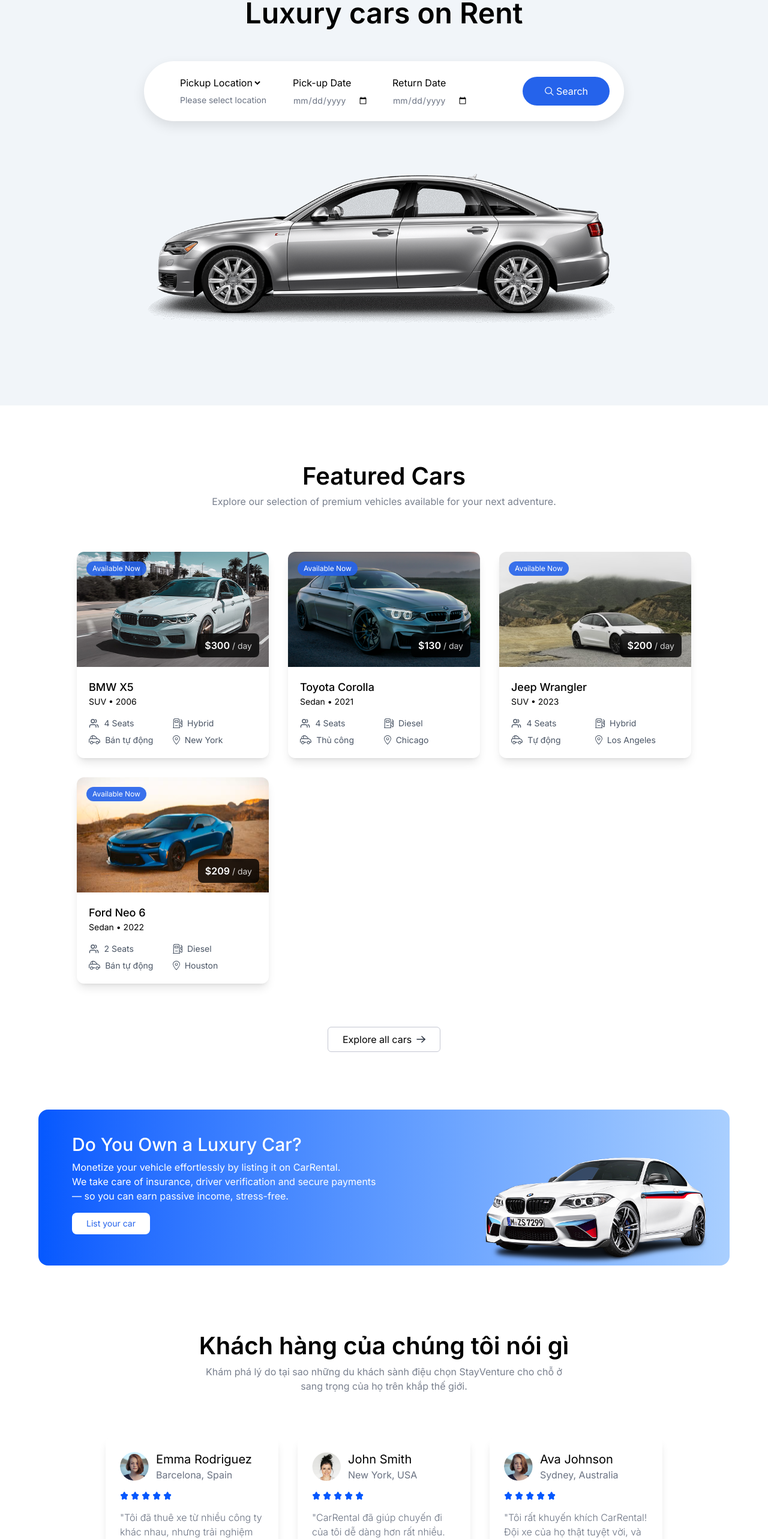
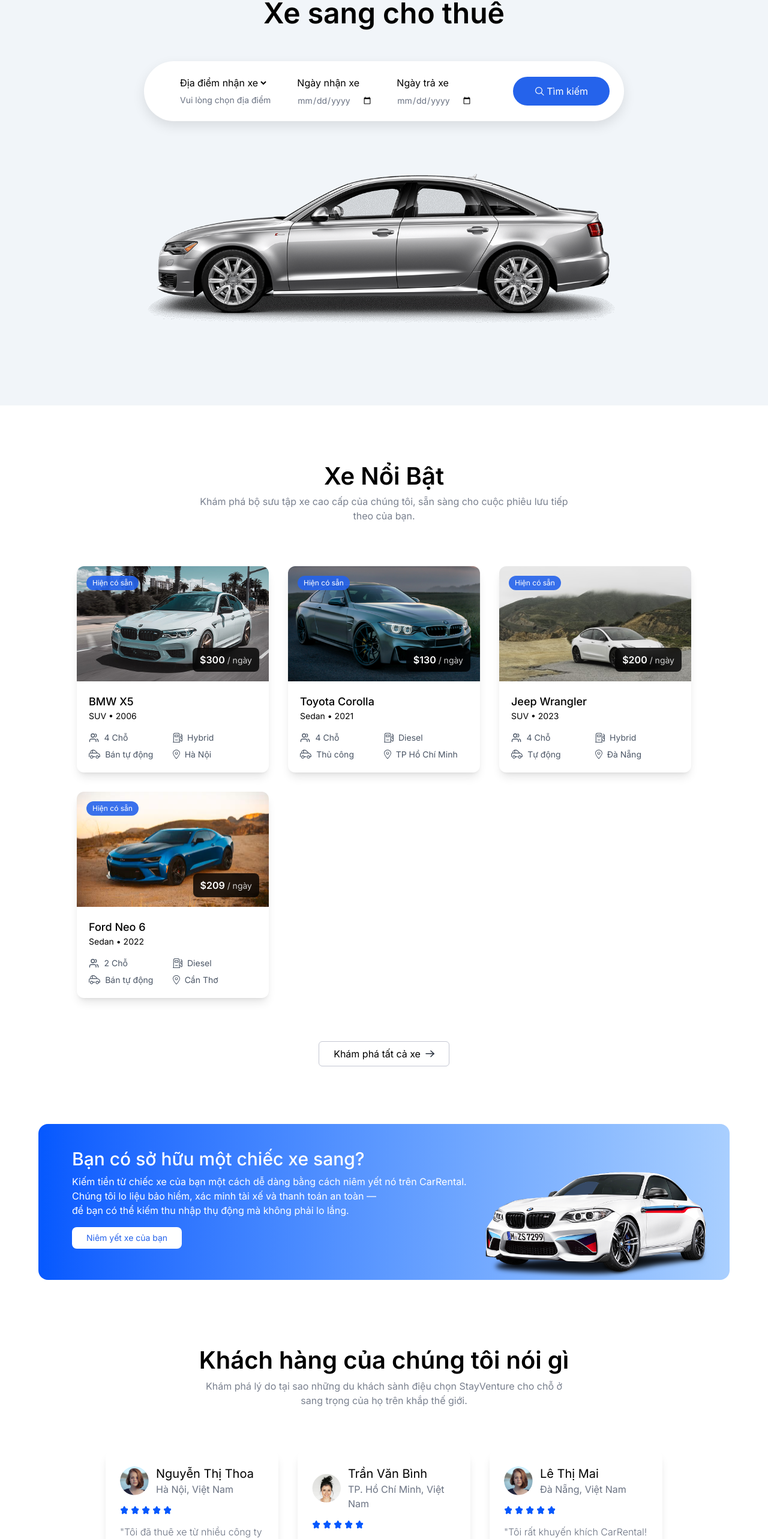
Before and after one commit to AnhTuan2411Dev/FullStackCarRentalBookingApp01, a React (Vite) app in the folder client/: page / in a window 1280 px wide. Shown: the part 197-2763 px from the top of the page at 60% size. Built offline with nearby package versions, Linux system fonts and the light colour scheme.

Commit message:
Tạo Footer Section

```diff
--- a/client/src/assets/assets.ts
+++ b/client/src/assets/assets.ts
@@ -42,7 +42,7 @@
 import car_image3 from "./car_image3.png"; // Hình ảnh xe 3
 import car_image4 from "./car_image4.png"; // Hình ảnh xe 4
 
-export const cityList: string[] = ['New York', 'Los Angeles', 'Houston', 'Chicago']; // Giữ nguyên tên thành phố tiếng Anh vì đây là dữ liệu địa lý
+export const cityList: string[] = ['Hà Nội', 'TP Hồ Chí Minh', 'Đà Nẵng', 'Cần Thơ'];
 
 // Đối tượng chứa tất cả các tài sản (biểu tượng, hình ảnh) được import
 export const assets = {
@@ -130,11 +130,11 @@
 
 // Dữ liệu người dùng giả (ví dụ: cho mục đích phát triển/thử nghiệm)
 export const dummyUserData: DummyUserData = {
-  "_id": "6847f7cab3d8daecdb517095", // ID người dùng
-  "name": "GreatStack", // Tên người dùng
-  "email": "admin@example.com", // Email người dùng
-  "role": "owner", // Vai trò người dùng
-  "image": user_profile, // Hình ảnh hồ sơ người dùng
+    "_id": "6847f7cab3d8daecdb517095", // ID người dùng
+    "name": "GreatStack", // Tên người dùng
+    "email": "admin@example.com", // Email người dùng
+    "role": "owner", // Vai trò người dùng
+    "image": user_profile, // Hình ảnh hồ sơ người dùng
 };
 
 // Định nghĩa interface cho dữ liệu xe giả
@@ -170,7 +170,7 @@
         "fuel_type": "Hybrid", // Loại nhiên liệu
         "transmission": "Bán tự động", // Hộp số
         "pricePerDay": 300, // Giá mỗi ngày
-        "location": "New York", // Địa điểm
+        "location": "Hà Nội", // Địa điểm
         "description": "BMW X5 là một chiếc SUV hạng sang cỡ trung do BMW sản xuất. X5 ra mắt vào năm 1999 là chiếc SUV đầu tiên được sản xuất bởi BMW.", // Mô tả
         "isAvaliable": true, // Có sẵn
         "createdAt": "2025-04-16T07:26:56.215Z", // Thời gian tạo
@@ -187,7 +187,7 @@
         "fuel_type": "Diesel", // Loại nhiên liệu
         "transmission": "Thủ công", // Hộp số
         "pricePerDay": 130, // Giá mỗi ngày
-        "location": "Chicago", // Địa điểm
+        "location": "TP Hồ Chí Minh", // Địa điểm
         "description": "Toyota Corolla là một chiếc sedan hạng sang cỡ trung do Toyota sản xuất. Corolla ra mắt vào năm 2008 là chiếc sedan đầu tiên được sản xuất bởi Toyota.", // Mô tả
         "isAvaliable": true, // Có sẵn
         "createdAt": "2025-04-16T08:33:57.993Z", // Thời gian tạo
@@ -204,7 +204,7 @@
         "fuel_type": "Hybrid", // Loại nhiên liệu
         "transmission": "Tự động", // Hộp số
         "pricePerDay": 200, // Giá mỗi ngày
-        "location": "Los Angeles", // Địa điểm
+        "location": "Đà Nẵng", // Địa điểm
         "description": "Jeep Wrangler là một chiếc SUV hạng sang cỡ trung do Jeep sản xuất. Wrangler ra mắt vào năm 2003 là chiếc SUV đầu tiên được sản xuất bởi Jeep.", // Mô tả
         "isAvaliable": true, // Có sẵn
         "createdAt": "2025-04-16T08:34:39.592Z", // Thời gian tạo
@@ -221,7 +221,7 @@
         "fuel_type": "Diesel", // Loại nhiên liệu
         "transmission": "Bán tự động", // Hộp số
         "pricePerDay": 209, // Giá mỗi ngày
-        "location": "Houston", // Địa điểm
+        "location": "Cần Thơ", // Địa điểm
         "description": "Đây là một chiếc sedan hạng sang cỡ trung do Toyota sản xuất. Corolla ra mắt vào năm 2008 là chiếc sedan đầu tiên được sản xuất bởi Toyota.", // Mô tả
         "isAvaliable": true, // Có sẵn
         "createdAt": "2025-04-17T06:15:47.318Z", // Thời gian tạo
--- a/client/src/components/Banner.tsx
+++ b/client/src/components/Banner.tsx
@@ -9,13 +9,13 @@
       {/* Phần nội dung văn bản bên trái */}
       <div className="text-white">
         {/* Tiêu đề */}
-        <h2 className="text-3xl font-medium">Do You Own a Luxury Car?</h2>
+        <h2 className="text-3xl font-medium">Bạn có sở hữu một chiếc xe sang?</h2>
         {/* Đoạn văn bản mô tả */}
-        <p className="mt-2">Monetize your vehicle effortlessly by listing it on CarRental.</p>
+        <p className="mt-2">Kiếm tiền từ chiếc xe của bạn một cách dễ dàng bằng cách niêm yết nó trên CarRental.</p>
         {/* Đoạn văn bản chi tiết hơn */}
-        <p className="max-w-130">We take care of insurance, driver verification and secure payments — so you can earn passive income, stress-free.</p>
+        <p className="max-w-130">Chúng tôi lo liệu bảo hiểm, xác minh tài xế và thanh toán an toàn — để bạn có thể kiếm thu nhập thụ động mà không phải lo lắng.</p>
         {/* Nút "List your car" */}
-        <button className="px-6 py-2 bg-white hover:bg-slate-100 transition-all text-primary rounded-lg text-sm mt-4 cursor-pointer" tabIndex={0}>List your car</button>
+        <button className="px-6 py-2 bg-white hover:bg-slate-100 transition-all text-primary rounded-lg text-sm mt-4 cursor-pointer" tabIndex={0}>Niêm yết xe của bạn</button>
       </div>
       {/* Hình ảnh xe hơi bên phải */}
       <img alt="car" className="max-h-45 mt-10" src={assets.banner_car_image} style={{ opacity: 1, transform: 'none' }} />
--- a/client/src/components/CarCard.tsx
+++ b/client/src/components/CarCard.tsx
@@ -33,12 +33,12 @@
                     src={car.image} />
                 {/* Trạng thái xe (có sẵn/không có sẵn) */}
                 <p className="absolute top-4 left-4 bg-primary/90 text-white text-xs px-2.5 py-1 rounded-full">
-                    {car.isAvaliable ? "Available Now" : "Not Available"}
+                    {car.isAvaliable ? "Hiện có sẵn" : "Không có sẵn"}
                 </p>
                 {/* Giá thuê xe mỗi ngày */}
                 <div className="absolute bottom-4 right-4 bg-black/80 backdrop-blur-sm text-white px-3 py-2 rounded-lg">
                     <span className="font-semibold">{currency}{car.pricePerDay}</span>
-                    <span className="text-sm text-white/80"> / day</span>
+                    <span className="text-sm text-white/80"> / ngày</span>
                 </div>
             </div>
             {/* Phần thông tin chi tiết xe */}
@@ -56,7 +56,7 @@
                     {/* Sức chứa */}
                     <div className="flex items-center text-sm text-muted-foreground">
                         <img alt="Seating Capacity Icon" className="h-4 mr-2" src={assets.users_icon} />
-                        <span>{car.seating_capacity} Seats</span>
+                        <span>{car.seating_capacity} Chỗ</span>
                     </div>
                     {/* Loại nhiên liệu */}
                     <div className="flex items-center text-sm text-muted-foreground">
--- a/client/src/components/FeaturedSection.tsx
+++ b/client/src/components/FeaturedSection.tsx
@@ -19,7 +19,7 @@
       {/* Phần tiêu đề */}
       <div>
         {/* Sử dụng thành phần Title để hiển thị tiêu đề và phụ đề */}
-        <Title title="Featured Cars" subTitle="Explore our selection of premium vehicles available for your next adventure." align="center" />
+        <Title title="Xe Nổi Bật" subTitle="Khám phá bộ sưu tập xe cao cấp của chúng tôi, sẵn sàng cho cuộc phiêu lưu tiếp theo của bạn." align="center" />
       </div>
       {/* Lưới hiển thị các thẻ xe */}
       <div className='grid grid-cols-1 sm:grid-cols-2 lg:grid-cols-3 gap-8 mt-18'>
@@ -41,7 +41,7 @@
         window.scrollTo(0, 0);
       }}
         className='flex items-center justify-center gap-2 px-6 py-2 border border-borderColor hover:bg-gray-50 rounded-md mt-18 cursor-pointer'>
-        Explore all cars <img src={assets.arrow_icon} /> {/* Icon mũi tên */}
+        Khám phá tất cả xe <img src={assets.arrow_icon} /> {/* Icon mũi tên */}
       </button>
     </div>
   )
--- a/client/src/components/Hero.tsx
+++ b/client/src/components/Hero.tsx
@@ -42,7 +42,7 @@
       style={{ opacity: 1 }}>
       {/* Tiêu đề chính của trang */}
       <h1 className="text-4xl md:text-5xl font-semibold" style={{ opacity: 1, transform: 'none' }}>
-        Luxury cars on Rent
+        Xe sang cho thuê
       </h1>
       {/* Form tìm kiếm xe */}
       <form className="flex flex-col md:flex-row items-start
@@ -54,7 +54,7 @@
           {/* Trường chọn địa điểm nhận xe */}
           <div className="flex flex-col items-start gap-2">
             <select required value={pickupLocation} onChange={(e) => setPickupLocation(e.target.value)}>
-              <option value="">Pickup Location</option>
+              <option value="">Địa điểm nhận xe</option>
               {/* Render danh sách các thành phố từ cityList */}
               {cityList.map((city) => (
                 <option key={city} value={city}>{city}</option>
@@ -62,19 +62,19 @@
             </select>
             {/* Hiển thị địa điểm đã chọn hoặc thông báo */}
             <p className="px-1 text-sm text-gray-500">
-              {pickupLocation ? pickupLocation : 'Please select location'}
+              {pickupLocation ? pickupLocation : 'Vui lòng chọn địa điểm'}
             </p>
           </div>
           {/* Trường nhập ngày nhận xe */}
           <div className="flex flex-col items-start gap-2">
-            <label htmlFor="pickup-date">Pick-up Date</label>
+            <label htmlFor="pickup-date">Ngày nhận xe</label>
             <input id="pickup-date" min={minDate} // Ngày tối thiểu là ngày hiện tại
               className="text-sm text-gray-500" required type="date"
               value={pickupDate} onChange={(e) => setPickupDate(e.target.value)} /> {/* Liên kết với trạng thái và hàm xử lý thay đổi */}
           </div>
           {/* Trường nhập ngày trả xe */}
           <div className="flex flex-col items-start gap-2">
-            <label htmlFor="return-date">Return Date</label>
+            <label htmlFor="return-date">Ngày trả xe</label>
             <input id="return-date" min={minReturnDate} // Ngày tối thiểu được tính toán động
               className="text-sm text-gray-500" required type="date"
               value={returnDate} onChange={(e) => setReturnDate(e.target.value)} /> {/* Liên kết với trạng thái và hàm xử lý thay đổi */}
@@ -83,7 +83,7 @@
         {/* Nút tìm kiếm */}
         <button className="flex items-center justify-center gap-1 px-9 py-3 max-sm:mt-4 bg-primary hover:bg-primary-dull text-white rounded-full cursor-pointer" tabIndex={0}>
           <img alt="search" className="brightness-300" src={assets.search_icon} />
-          Search
+          Tìm kiếm
         </button>
       </form>
       {/* Hình ảnh xe chính */}
--- a/client/src/components/Newsletter.tsx
+++ b/client/src/components/Newsletter.tsx
@@ -8,17 +8,17 @@
     // Container chính cho phần bản tin, căn giữa và có khoảng cách
     <div className="flex flex-col items-center justify-center text-center space-y-2 max-md:px-4 my-10 mb-40" style={{ opacity: 1, transform: 'none' }}>
       {/* Tiêu đề chính của bản tin */}
-      <h1 className="md:text-4xl text-2xl font-semibold" style={{ opacity: 1, transform: 'none' }}>Never Miss a Deal! (Đừng bỏ lỡ ưu đãi nào!)</h1>
+      <h1 className="md:text-4xl text-2xl font-semibold" style={{ opacity: 1, transform: 'none' }}>Đừng bỏ lỡ ưu đãi nào!</h1>
       {/* Đoạn văn mô tả */}
       <p className="md:text-lg text-gray-500/70 pb-8" style={{ opacity: 1, transform: 'none' }}>
-        Subscribe to get the latest offers, new arrivals, and exclusive discounts (Đăng ký để nhận các ưu đãi mới nhất, hàng mới về và giảm giá độc quyền)
+        Đăng ký để nhận các ưu đãi mới nhất, hàng mới về và giảm giá độc quyền
       </p>
       {/* Form đăng ký email */}
       <form className="flex items-center justify-between max-w-2xl w-full md:h-13 h-12" style={{ opacity: 1, transform: 'none' }}>
         {/* Input để nhập địa chỉ email */}
         <input
           className="border border-gray-300 rounded-md h-full border-r-0 outline-none w-full rounded-r-none px-3 text-gray-500"
-          placeholder="Enter your email id (Nhập địa chỉ email của bạn)"
+          placeholder="Nhập địa chỉ email của bạn"
           required // Yêu cầu nhập
           type="text" // Loại input là văn bản
         />
@@ -27,7 +27,7 @@
           type="submit" // Loại nút gửi form
           className="md:px-12 px-8 h-full text-white bg-primary hover:bg-primary-dull transition-all cursor-pointer rounded-md rounded-l-none"
         >
-          Subscribe (Đăng ký)
+          Đăng ký
         </button>
       </form>
     </div>
--- a/client/src/components/Testimonial.tsx
+++ b/client/src/components/Testimonial.tsx
@@ -5,9 +5,9 @@
 const Testimonial = () => {
   // Mảng chứa dữ liệu các lời chứng thực (testimonials)
   const testimonials = [
-    { id: 1, name: "Emma Rodriguez", address: "Barcelona, Spain", image: assets.testimonial_image_1, rating: 5, review: "Tôi đã thuê xe từ nhiều công ty khác nhau, nhưng trải nghiệm với CarRental thật đặc biệt." },
-    { id: 2, name: "John Smith", address: "New York, USA", image: assets.testimonial_image_2, rating: 5, review: "CarRental đã giúp chuyến đi của tôi dễ dàng hơn rất nhiều. Xe được giao ngay tận nơi, và dịch vụ khách hàng thật tuyệt vời!" },
-    { id: 3, name: "Ava Johnson", address: "Sydney, Australia", image: assets.testimonial_image_1, rating: 5, review: "Tôi rất khuyến khích CarRental! Đội xe của họ thật tuyệt vời, và tôi luôn cảm thấy mình nhận được ưu đãi tốt nhất cùng dịch vụ xuất sắc." }
+    { id: 1, name: "Nguyễn Thị Thoa", address: "Hà Nội, Việt Nam", image: assets.testimonial_image_1, rating: 5, review: "Tôi đã thuê xe từ nhiều công ty khác nhau, nhưng trải nghiệm với CarRental thật đặc biệt." },
+    { id: 2, name: "Trần Văn Bình", address: "TP. Hồ Chí Minh, Việt Nam", image: assets.testimonial_image_2, rating: 5, review: "CarRental đã giúp chuyến đi của tôi dễ dàng hơn rất nhiều. Xe được giao ngay tận nơi, và dịch vụ khách hàng thật tuyệt vời!" },
+    { id: 3, name: "Lê Thị Mai", address: "Đà Nẵng, Việt Nam", image: assets.testimonial_image_1, rating: 5, review: "Tôi rất khuyến khích CarRental! Đội xe của họ thật tuyệt vời, và tôi luôn cảm thấy mình nhận được ưu đãi tốt nhất cùng dịch vụ xuất sắc." }
   ];
 
 
@@ -26,7 +26,7 @@
         {/* Duyệt qua mảng testimonials và hiển thị từng lời chứng thực */}
         {testimonials.map((testimonial) => (
           // Card của từng lời chứng thực
-          <div key={testimonial.id} className="bg-white p-6 rounded-xl shadow-lg hover:-translate-y-1 transition-all duration-500">
+          <div key={testimonial.id} className="bg-white p-6 rounded-xl shadow-lg hover:-translate-y-1 transition-all duration-500 h-full flex flex-col">
             {/* Thông tin người đánh giá: ảnh, tên, địa chỉ */}
             <div className="flex items-center gap-3">
               <img className="w-12 h-12 rounded-full" src={testimonial.image} alt={testimonial.name} />
@@ -38,12 +38,12 @@
             {/* Hiển thị sao đánh giá */}
             <div className="flex items-center gap-1 mt-4">
               {/* Tạo 5 sao */}
-              {Array(5).fill(0).map((_, index) => (
+              {Array(testimonial.rating).fill(0).map((_, index) => (
                 <img key={index} alt="star-icon" src={assets.star_icon} />
               ))}
             </div>
             {/* Nội dung lời đánh giá */}
-            <p className="text-gray-500 max-w-90 mt-4 font-light">"{testimonial.review}"</p>
+            <p className="text-gray-500 mt-4 font-light flex-grow">"{testimonial.review}"</p>
           </div>
         ))}
       </div>
--- a/client/src/pages/Home.tsx
+++ b/client/src/pages/Home.tsx
@@ -3,6 +3,8 @@
 import FeaturedSection from '../components/FeaturedSection';
 import Banner from '../components/Banner';
 import Testimonial from '../components/Testimonial';
+import Newsletter from '../components/Newsletter';
+import Footer from '../components/Footer';
 
 const Home = () => {
   return (
@@ -11,6 +13,8 @@
       <FeaturedSection />
       <Banner />
       <Testimonial />
+      <Newsletter />
+      <Footer />
     </>
   )
 }
```
Also changed, not shown: client/src/components/Footer.tsx (+78 -7 lines).
